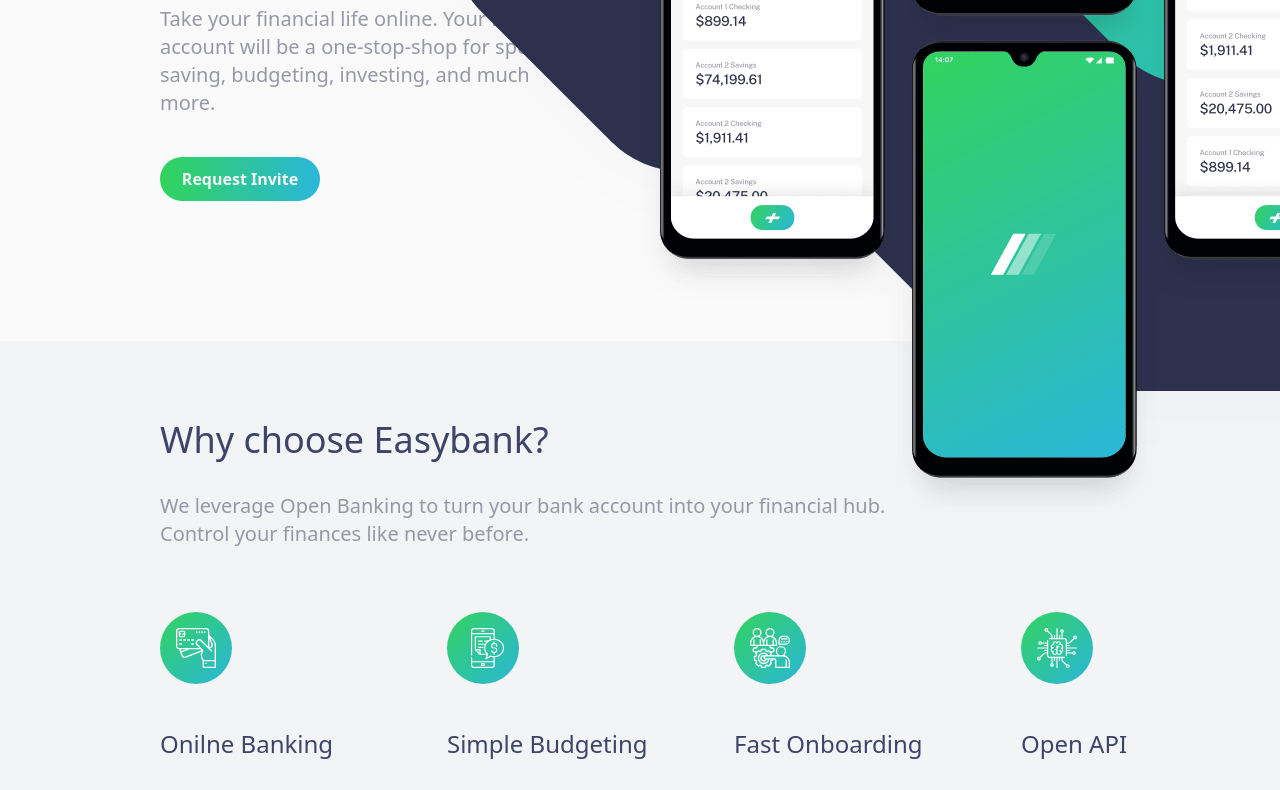
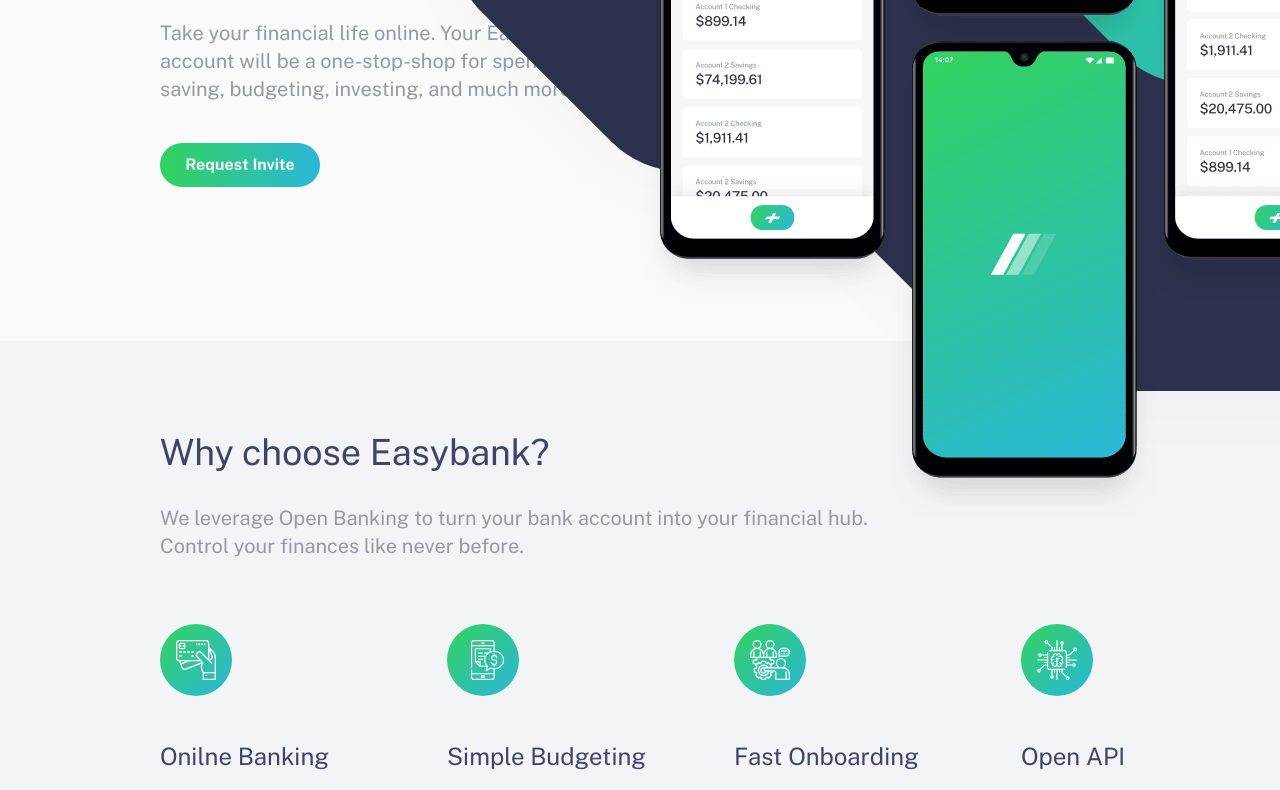
Before and after one commit to jricot01/easy-bank-landing-page, a website: page src/index.html in a window 1280 px wide. Shown: the part 383-1173 px from the top of the page. Drawn offline with nearby package versions, Linux system fonts and the light colour scheme.

Commit message:
commit 3rd

```diff
--- a/src/index.html
+++ b/src/index.html
@@ -31,6 +31,12 @@
       @layer utilities {
         .content-auto {
           content-visibility: auto;
+        }
+      }
+
+      @layer base {
+        html {
+          font-family: "Public Sans", sans-serif;
         }
       }
     </style>
```
